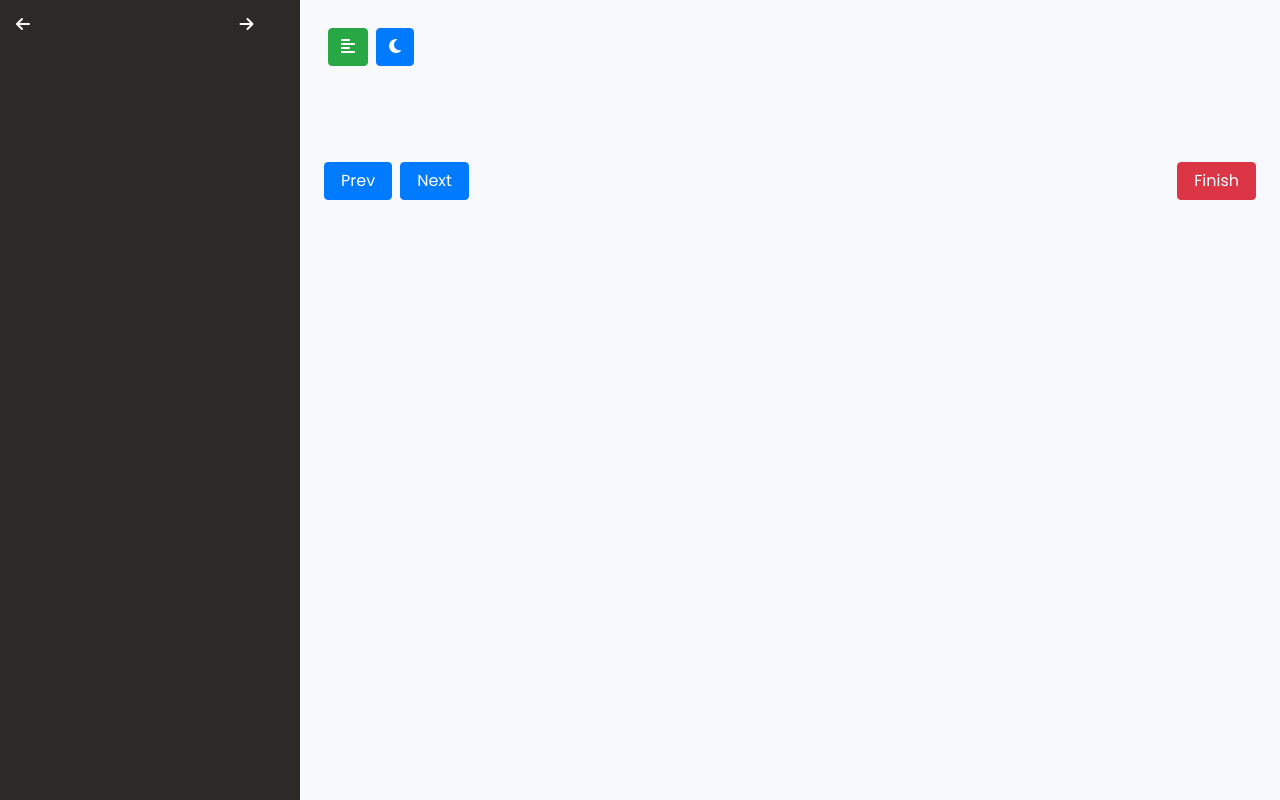
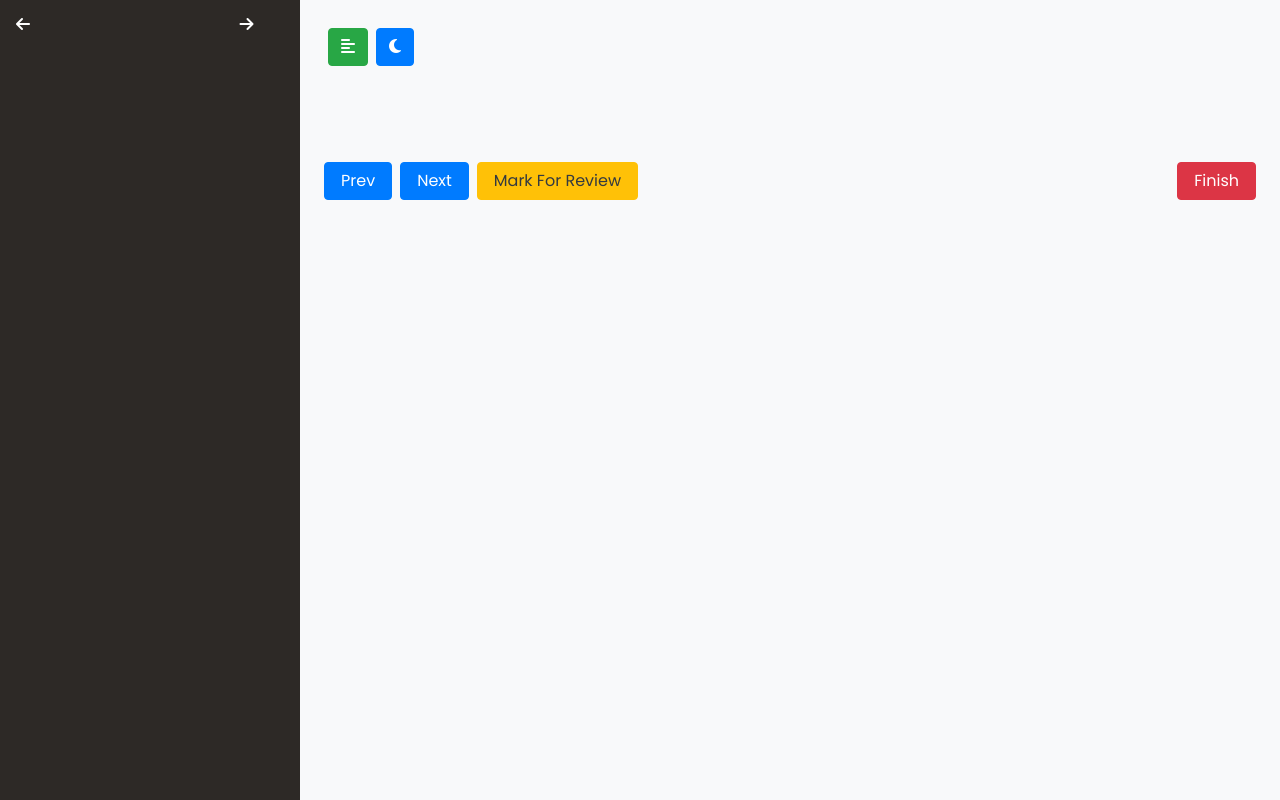
Before and after one commit to zahidquraishi41/zappquizzy, a Flask app: template templates/quiz.html in a window 1280 px wide. Run offline with Flask 2, Linux system fonts and the light colour scheme; the template is opened without the code that fills it: most values are stand-ins (such as "Sample title", 1, 10 or a date in 2020); some libraries are stand-ins or nearby versions.

Commit message:
feature: Mark for Review

```diff
--- a/static/quiz.js
+++ b/static/quiz.js
@@ -32,13 +32,28 @@
 }
  */
 
+/* markedQuestions: Map
+    {
+        $section_name: [
+            boolean,
+            ...
+        ],
+        ...
+    }
+ */
+
 const sections = Object.keys(questions)
 let currentSection = sections[0]
 let currentQuestionsNumber = 0
 let userAnswers = new Map()
+let markedQuestions = new Map()
 sections.forEach(section => {
     let arr = new Array(questions[section].length).fill(null)
     userAnswers.set(section, arr)
+})
+sections.forEach(section => {
+    let arr = new Array(questions[section].length).fill(false)
+    markedQuestions.set(section, arr)
 })
 
 const USE_TIMER = true
@@ -64,6 +79,7 @@ const tlHours = document.querySelector('#tl-hours')
 const tlMinutes = document.querySelector('#tl-minutes')
 const tlSeconds = document.querySelector('#tl-seconds')
 
+const markForReviewBtn = document.querySelector('#markForReview')
 
 const updateSidebar = () => {
     sectionNameSpan.textContent = currentSection
@@ -81,9 +97,12 @@ const updateSidebar = () => {
             else qnButton.classList.add('btn-danger')
         } else {
             if (currentQuestionsNumber == i) qnButton.classList.add('btn-primary')
+            else if (markedQuestions.get(currentSection)[i]) {
+                qnButton.classList.add('btn-warning')
+            }
             else {
                 const answers = userAnswers.get(currentSection)
-                if (answers[i] != null) qnButton.classList.add('btn-info')
+                if (answers[i] != null) qnButton.classList.add('btn-secondary')
                 else qnButton.classList.add('btn-outline-primary')
             }
         }
@@ -138,6 +157,10 @@ const changeQuestion = questionNumber => {
         optionsDiv.innerHTML += '<br>'
     })
     updateSidebar()
+    if (markedQuestions.get(currentSection)[currentQuestionsNumber])
+        markForReviewBtn.textContent = 'Remove From Review'
+    else
+        markForReviewBtn.textContent = 'Mark From Review'
     reApplyTheme()
 }
 
@@ -279,6 +302,15 @@ const displayScoreModal = () => {
     $("#scoreModal").modal("show");
 }
 
+const markForReview = () => {
+    isMaked = markedQuestions.get(currentSection)[currentQuestionsNumber]
+    markedQuestions.get(currentSection)[currentQuestionsNumber] = !isMaked
+    if (markedQuestions.get(currentSection)[currentQuestionsNumber])
+        markForReviewBtn.textContent = 'Remove From Review'
+    else
+        markForReviewBtn.textContent = 'Mark Fom Review'
+}
+
 optionsDiv.addEventListener('click', e => {
     if (e.target.nodeName != 'INPUT') return
     const answers = userAnswers.get(currentSection)
--- a/templates/quiz.html
+++ b/templates/quiz.html
@@ -119,7 +119,8 @@
       <!-- Prev, Next, Finish Buttons -->
       <div class="d-flex my-3">
          <button class="btn btn-primary px-3 me-2" type="button" onclick="prevQuestion()">Prev</button>
-         <button class="btn btn-primary px-3" type="button" onclick="nextQuestion()">Next</button>
+         <button class="btn btn-primary px-3 me-2" type="button" onclick="nextQuestion()">Next</button>
+         <button id="markForReview" class="btn btn-warning px-3 text-dark" type="button" onclick="markForReview()">Mark For Review</button>
          <button class="btn btn-danger px-3 ml-auto" type="button" id="finishQuiz"
             onclick="displayAttempts()">Finish</button>
       </div>
```
